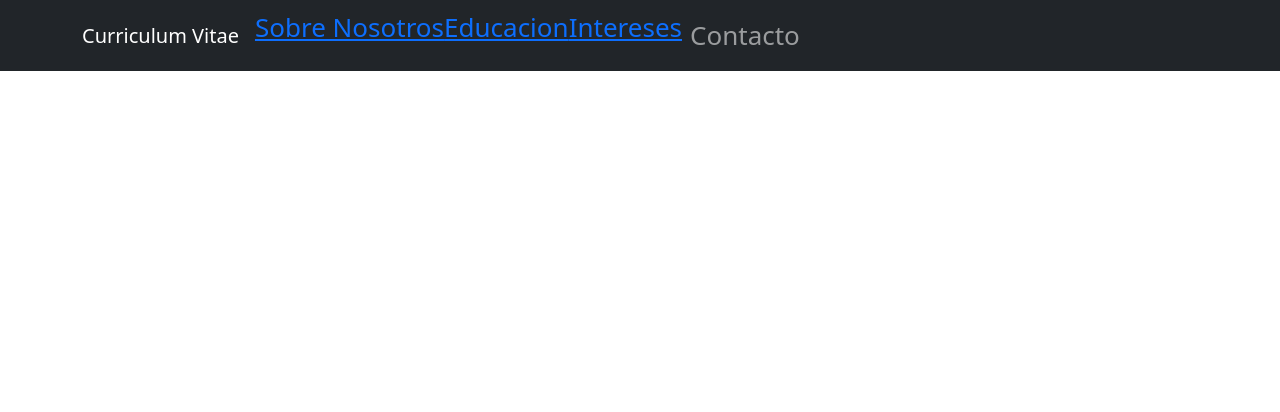
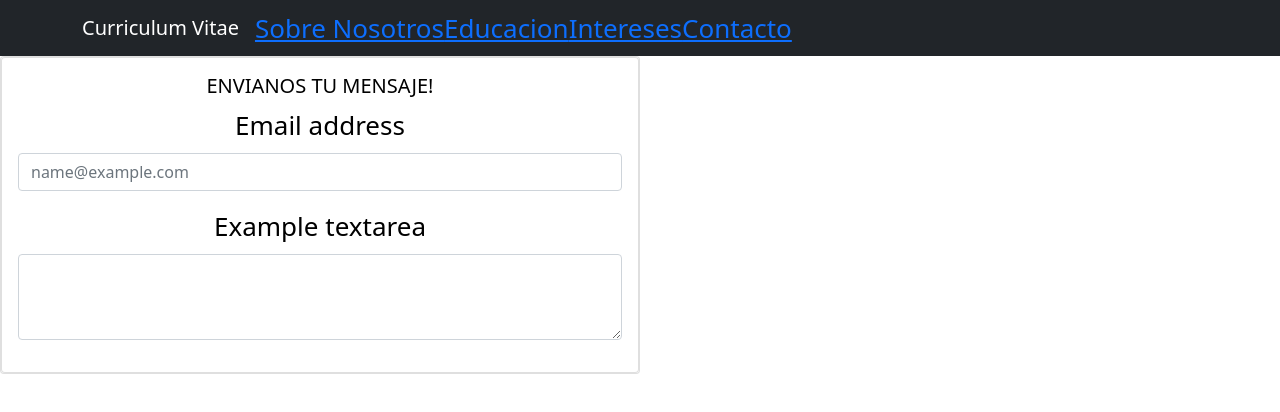
Before and after one commit to Sh4d0wBG/CV_ProyectoFinal_React, a React (Create React App) app: page /contact in a window 1280 px wide. Shown: the top 412 px of the page. Built offline with nearby package versions, Linux system fonts and the light colour scheme.

Commit message:
Creacion de contact

```diff
--- a/src/App.js
+++ b/src/App.js
@@ -9,6 +9,7 @@ import HeaderCV from './components/header';
 import AboutCV from './components/about/index';
 import EducationCV from './components/education/index';
 import InteresesCV from './components/intereses/index';
+import ContactCV from './components/contacts/index';
 
 import {
   BrowserRouter,
@@ -29,6 +30,7 @@ function App() {
               <Route path="/about" element={<AboutCV />}/>
               <Route path="/education" element={<EducationCV />}/>
               <Route path="/interests" element={<InteresesCV />}/>
+              <Route path="/contact" element={<ContactCV />}/>
             </Routes>
 
 
--- a/src/components/contacts/index.js
+++ b/src/components/contacts/index.js
@@ -0,0 +1,28 @@
+import React from "react";
+import { Card } from 'react-bootstrap';
+import { Form } from 'react-bootstrap';
+function contact(){
+  return(
+    <div className="card" style={{width:'40rem'}} >
+      <Card >
+        <Card.Body >
+          <Card.Title>ENVIANOS TU MENSAJE!</Card.Title>
+            <Form>
+              <Form.Group className="mb-3" controlId="exampleForm.ControlInput1">
+                <Form.Label>Email address</Form.Label>
+                <Form.Control type="email" placeholder="name@example.com" />
+              </Form.Group>
+              <Form.Group className="mb-3" controlId="exampleForm.ControlTextarea1">
+                <Form.Label>Example textarea</Form.Label>
+                <Form.Control as="textarea" rows={3} />
+              </Form.Group>
+            </Form>
+        </Card.Body>
+      </Card>
+    </div>
+
+
+  )
+}
+
+export default contact;
--- a/src/components/header/index.js
+++ b/src/components/header/index.js
@@ -15,7 +15,7 @@ function Header(){
             <Link to="/about">Sobre Nosotros</Link>
             <Link to="/education">Educacion</Link>
             <Link to="/interests">Intereses</Link>
-            <Nav.Link href="#contact">Contacto</Nav.Link>
+            <Link to="/contact">Contacto</Link>
           </Nav>
         </Navbar.Collapse>
       </Container>
```
